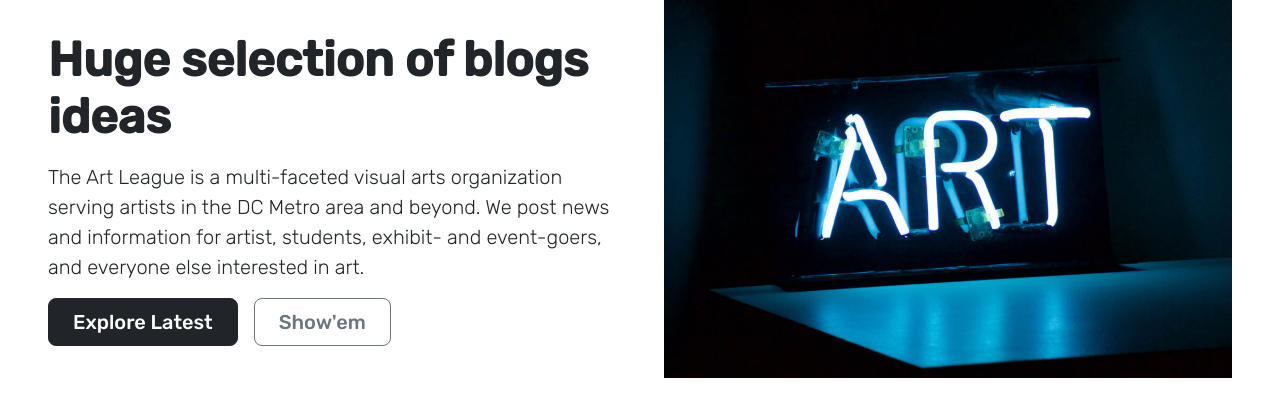
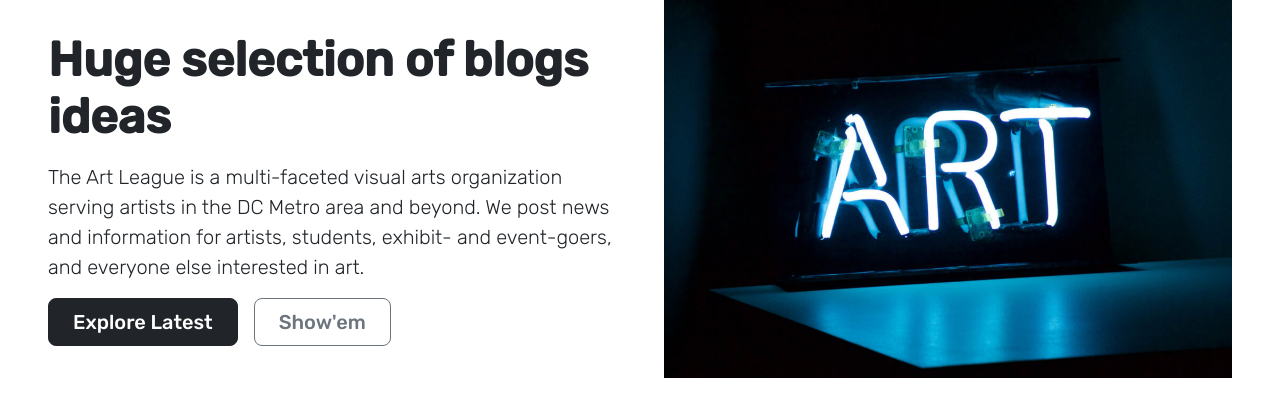
Before and after one commit to timi-petre/artwit, a Node server app: page /index in a window 1280 px wide. Shown: the part 172-591 px from the top of the page. Run offline with Node 20, Linux system fonts and the light colour scheme; the visitor is signed in with stand-in values (Sample User, id 1); data that the repository does not hold is empty; some libraries are stand-ins or nearby versions; some web fonts are replaced.

Commit message:
Revert "Check my code"

```diff
--- a/app.js
+++ b/app.js
@@ -19,6 +19,7 @@ require('./config/passport')(passport)
 
 app.use(flash())
 
+// const db = require('./config/keys').MongoURI
 const db = process.env.MONGODB
 
 mongoose
@@ -32,6 +33,7 @@ app.use(cookieParser(process.env.COOKIE_NAME))
 app.set('views', './views')
 app.set('view engine', 'ejs')
 
+// enable files upload
 app.use(
     fileUpload({
         createParentPath: true,
--- a/config/auth.js
+++ b/config/auth.js
@@ -3,6 +3,7 @@ const flash = require('connect-flash')
 const passport = require('passport')
 const session = require('express-session')
 
+const User = require('../models/User')
 require('./passport')(passport)
 
 router.use(flash())
--- a/config/passport.js
+++ b/config/passport.js
@@ -40,6 +40,7 @@ module.exports = function (passport) {
     passport.serializeUser((user, done) => {
         done(null, user.id)
     })
+
     passport.deserializeUser((id, done) => {
         User.findById(id, function (err, user) {
             done(err, user)
--- a/models/Blog.js
+++ b/models/Blog.js
@@ -1,4 +1,5 @@
 const mongoose = require('mongoose')
+
 const BlogSchema = new mongoose.Schema({
     title: {
         type: String,
--- a/models/User.js
+++ b/models/User.js
@@ -1,4 +1,5 @@
 const mongoose = require('mongoose')
+
 const UserSchema = new mongoose.Schema({
     name: {
         type: String,
--- a/routes/blog.js
+++ b/routes/blog.js
@@ -36,6 +36,7 @@ router
             name: req.user.name,
         })
     })
+
     .post('/edit/:id', (req, res) => {
         const { id } = req.params
         const { title, content, name } = req.body
--- a/routes/create.js
+++ b/routes/create.js
@@ -1,5 +1,6 @@
 const router = require('express').Router()
 const Blog = require('../models/Blog')
+const path = require('path')
 
 router
     .get('/', async (req, res) => {
--- a/routes/index.js
+++ b/routes/index.js
@@ -20,6 +20,7 @@ router.use(
 router.use(passport.initialize())
 router.use(passport.session())
 
+// Index Page
 router.get('/index', authenticate, async (req, res) => {
     const allBlogs = await Blog.find()
     res.render('pages/index', {
@@ -29,6 +30,7 @@ router.get('/index', authenticate, async (req, res) => {
     })
 })
 
+//Welcome Page
 router.get('/', notAuthenticate, (req, res) => {
     res.render('pages/welcome', {
         title: 'Welcome',
@@ -36,6 +38,7 @@ router.get('/', notAuthenticate, (req, res) => {
     })
 })
 
+// Dashboard Page
 router.get('/dashboard', authenticate, (req, res) => {
     res.render('pages/dashboard', {
         title: 'Dashboard',
--- a/views/layouts/default.ejs
+++ b/views/layouts/default.ejs
@@ -38,7 +38,7 @@
     <body>
         <%- include('../partials/header.ejs') %>
         <div class="container-xxl px-md-5 bg-white shadow-lg">
-            <main><%- body%></main>
+            <main><%- body %></main>
             <%- include('../partials/footer.ejs') %>
         </div>
     </body>
--- a/views/pages/index.ejs
+++ b/views/pages/index.ejs
@@ -15,7 +15,7 @@
         <p class="lead">
             The Art League is a multi-faceted visual arts organization serving
             artists in the DC Metro area and beyond. We post news and
-            information for artist, students, exhibit- and event-goers, and
+            information for artists, students, exhibit- and event-goers, and
             everyone else interested in art.
         </p>
 
--- a/views/pages/particularBlog.ejs
+++ b/views/pages/particularBlog.ejs
@@ -24,7 +24,7 @@
                 />
                 <figcaption>
                     <p class="text-muted">
-                        Published at: <%= blog.createdAt.toLocaleString()%>
+                        Published at: <%= blog.createdAt.toLocaleString() %>
                     </p>
                 </figcaption>
             </figure>
```
Also changed, not shown: routes/users.js (+117 -3 lines), views/pages/users/login.ejs (+3 -15 lines).
